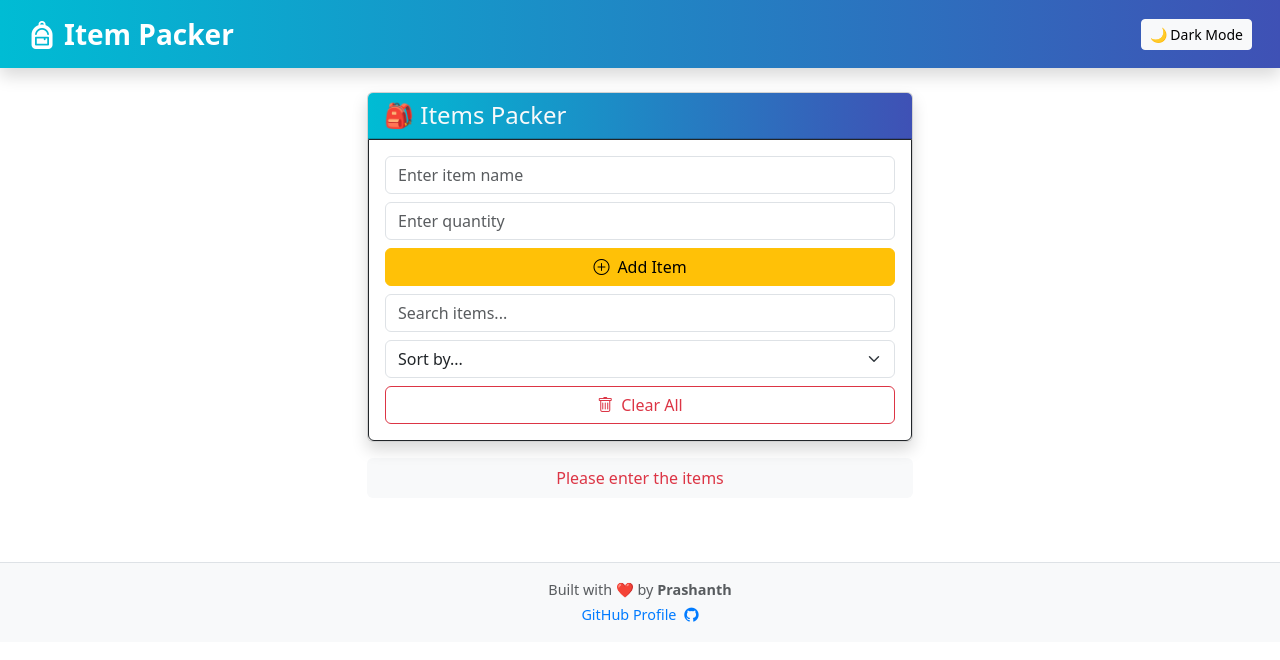
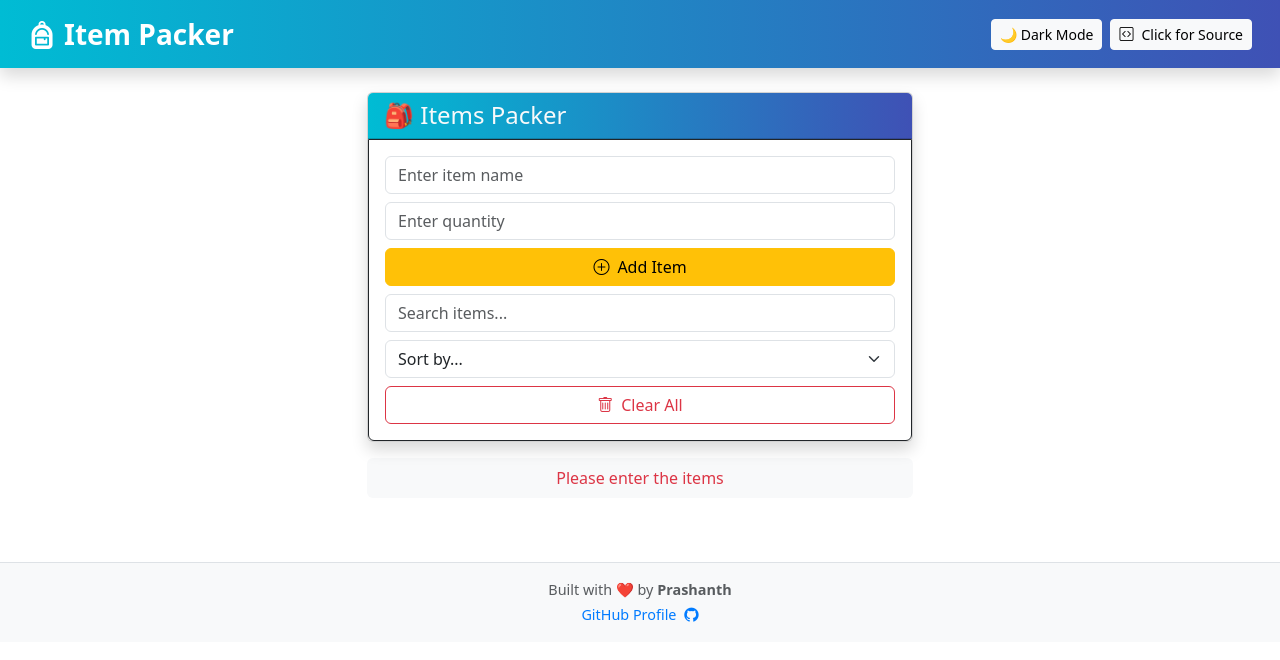
Before and after one commit to Prashanth2025/Item_Packer, a React (Vite) app: page / in a window 1280 px wide. Shown: the top 660 px of the page. Built offline with nearby package versions, Linux system fonts and the light colour scheme.

Commit message:
all files

```diff
--- a/src/component/navbar.jsx
+++ b/src/component/navbar.jsx
@@ -7,12 +7,23 @@ function Navbar({ darkMode, setDarkMode }) {
         <span className="navbar-brand fw-bold fs-3 user-select">
           <i className="bi bi-backpack-fill me-2"></i>Item Packer
         </span>
-        <button
-          className="btn btn-sm btn-light"
-          onClick={() => setDarkMode(!darkMode)}
-        >
-          {darkMode ? "☀️ Light Mode" : "🌙 Dark Mode"}
-        </button>
+        <div className="d-flex justify-content-center">
+          <button
+            className="btn btn-sm btn-light me-2"
+            onClick={() => setDarkMode(!darkMode)}
+          >
+            {darkMode ? "☀️ Light Mode" : "🌙 Dark Mode"}
+          </button>
+          <a
+            href="https://github.com/Prashanth2025/Item_Packer"
+            target="_blank"
+            rel="noopener noreferrer"
+            className="btn btn-sm btn-light d-inline-flex align-items-center"
+          >
+            <i className="bi bi-code-square me-2"></i>
+            Click for Source
+          </a>
+        </div>
       </div>
     </nav>
   );
```
